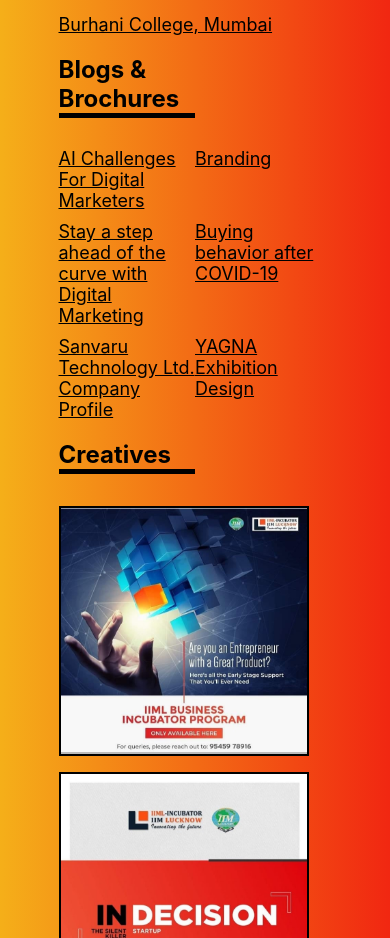
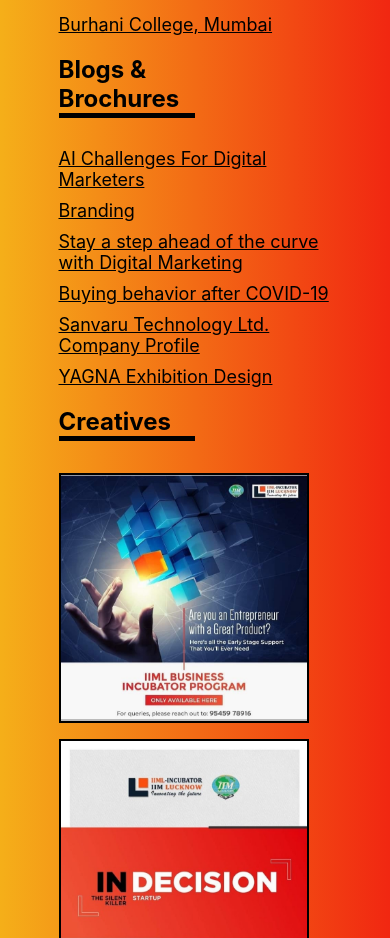
Before and after one commit to karanahir9/writing-portfolio, a React (Create React App) app: page /portfolio in a window 390 px wide. Shown: the part 900-1838 px from the top of the page. Built offline with nearby package versions, Linux system fonts and the light colour scheme; a web font is replaced by a local one.

Commit message:
added responsiveness to blog grid

```diff
--- a/src/components/categoryDetails/categoryDetails.styles.css
+++ b/src/components/categoryDetails/categoryDetails.styles.css
@@ -1,6 +1,3 @@
-* {
-    box-sizing: border-box;
-  }
 
 .portfolio-page {
 
@@ -114,4 +111,10 @@
     height: 250px;
     perspective: 1000px;/* Remove this if you don't want the 3D effect */
   }
+
+  .blog-grid {
+    display: flex;
+    flex-direction: column;
+    flex-wrap: wrap;
 }
+}
```
